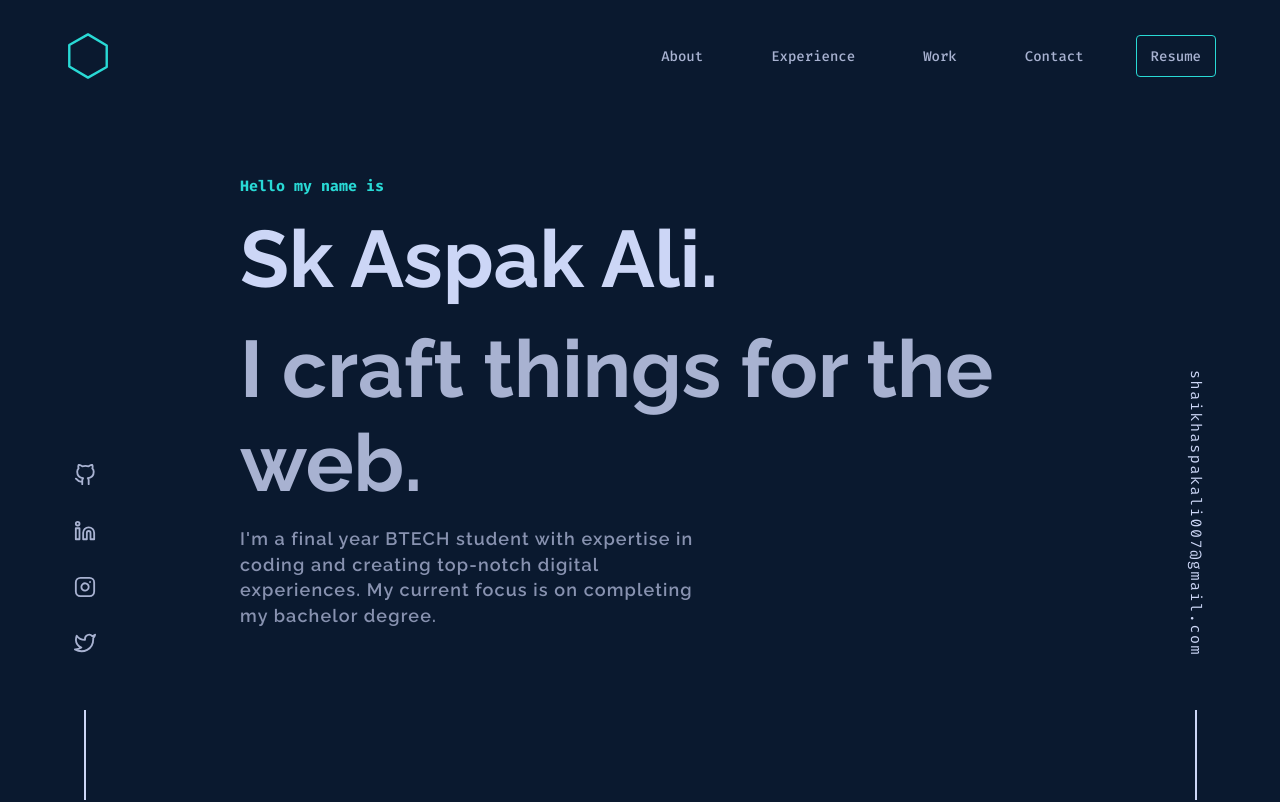
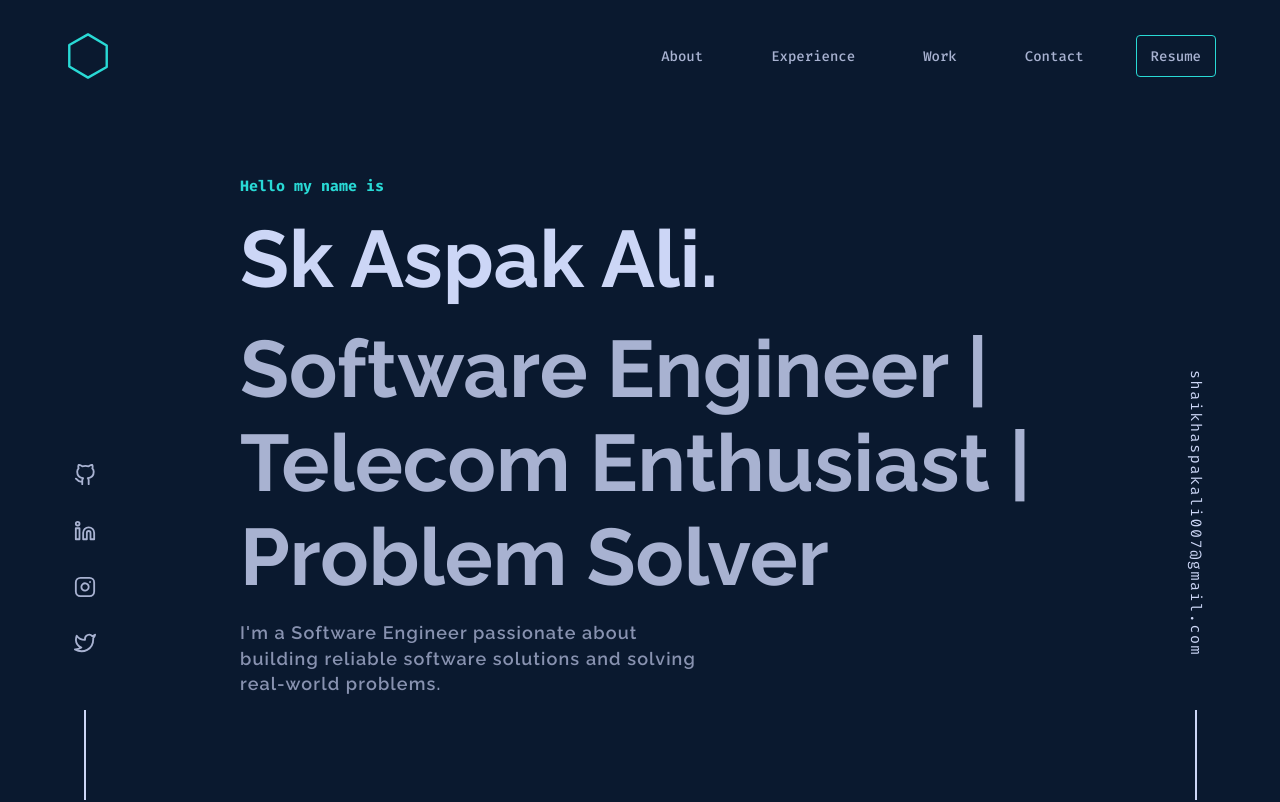
Before and after one commit to Aspak786/my-portfolio, a Next.js app: page / in a window 1280 px wide. Shown: the top 802 px of the page. Built offline with nearby package versions, Linux system fonts and the light colour scheme.

Commit message:
Update Hero section text for clarity and professionalism

```diff
--- a/src/sections/Hero.tsx
+++ b/src/sections/Hero.tsx
@@ -39,7 +39,7 @@ function Hero() {
           delay: 1.05,
         }}
       >
-        I craft things for the web.
+        Software Engineer | Telecom Enthusiast | Problem Solver
       </motion.h3>
       <motion.p
         className="hero-text"
@@ -51,8 +51,7 @@ function Hero() {
           delay: 1.35,
         }}
       >
-        I&apos;m a final year BTECH student with expertise in coding and creating top-notch
-        digital experiences. My current focus is on completing my bachelor degree.
+        I&apos;m a Software Engineer passionate about building reliable software solutions and solving real-world problems.
         {/* accessible and centered around user needs, as part of the team at&nbsp; */}
         {/* <Link href="https://rapidops.com" target="_blank" className="link">
           Rapidops.
```
